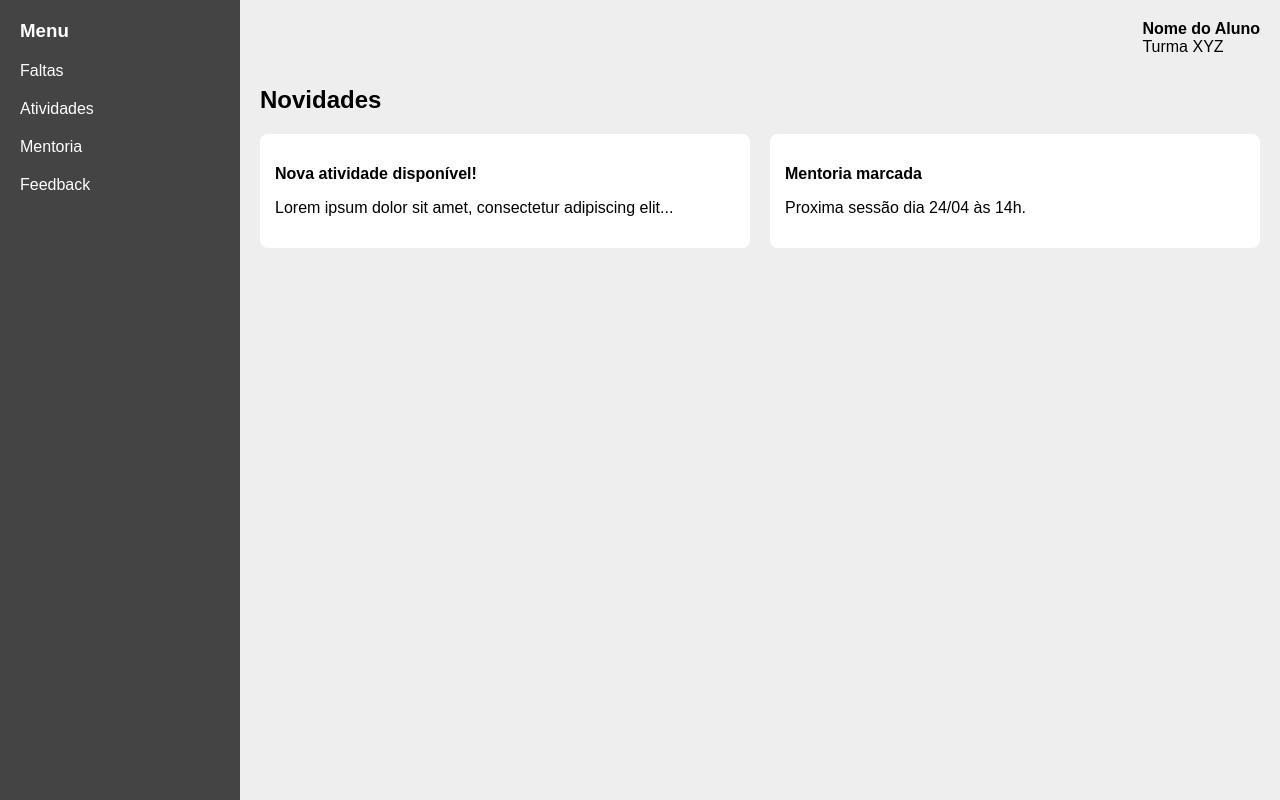
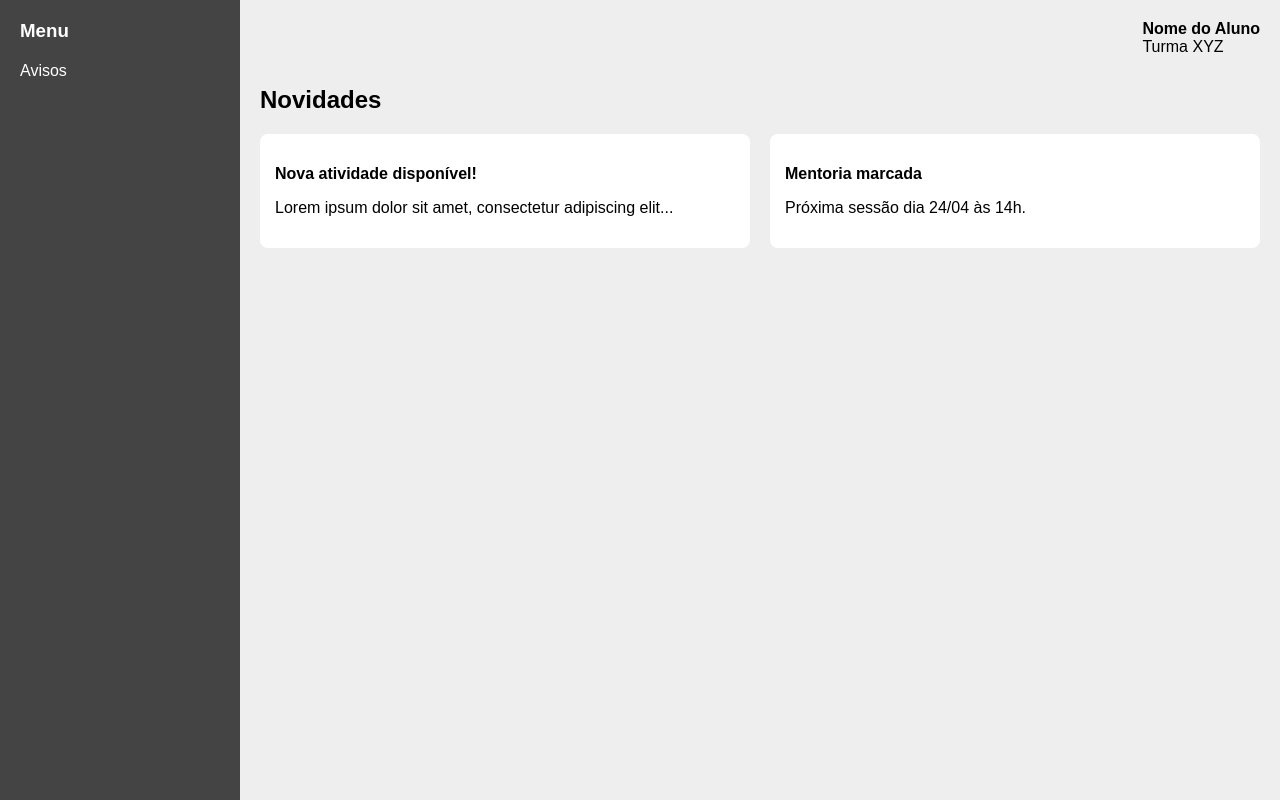
Before and after one commit to GabrielAraujo578/Projeto2-G1, a Django app: page /aluno/ in a window 1280 px wide. Run offline with Django 5.2, Linux system fonts and the light colour scheme.

Commit message:
Update Avisos Gerais

```diff
--- a/solidare/portal/forms.py
+++ b/solidare/portal/forms.py
@@ -3,6 +3,7 @@ from django.contrib.auth.models import User
 from .models import Candidato
 from django.contrib.auth.hashers import make_password
 from datetime import date
+from .models import Aviso
 
 
 class CandidatoForm(forms.ModelForm):
@@ -43,3 +44,8 @@ class CandidatoForm(forms.ModelForm):
         # Não cria o user aqui! Só salva o Candidato.
         candidato = super().save(commit=False)
         return candidato
+
+class AvisoForm(forms.ModelForm):
+    class Meta:
+        model = Aviso
+        fields = ['titulo', 'mensagem']
--- a/solidare/portal/templates/aluno.html
+++ b/solidare/portal/templates/aluno.html
@@ -15,6 +15,13 @@
     .sidebar h3 { margin-top: 0; }
     .sidebar ul { list-style: none; padding: 0; }
     .sidebar li { margin: 20px 0; }
+    .sidebar a {
+      color: white;
+      text-decoration: none;
+    }
+    .sidebar a:hover {
+      text-decoration: underline;
+    }
     .content {
       flex-grow: 1;
       background: #eee;
@@ -42,10 +49,7 @@
     <div class="sidebar">
       <h3>Menu</h3>
       <ul>
-        <li>Faltas</li>
-        <li>Atividades</li>
-        <li>Mentoria</li>
-        <li>Feedback</li>
+        <li><a href="{% url 'lista_avisos' %}">Avisos</a></li> <!-- ADICIONADO -->
       </ul>
     </div>
     <div class="content">
@@ -63,7 +67,7 @@
         </div>
         <div class="card">
           <p><strong>Mentoria marcada</strong></p>
-          <p>Proxima sessão dia 24/04 às 14h.</p>
+          <p>Próxima sessão dia 24/04 às 14h.</p>
         </div>
       </div>
     </div>
--- a/solidare/portal/templates/professor.html
+++ b/solidare/portal/templates/professor.html
@@ -59,6 +59,7 @@
     <div class="sidebar">
       <h3>Menu</h3>
       <button onclick="window.location.href='/candidatos/'">Candidatos</button>
+      <button onclick="window.location.href='/avisos/'">Avisos</button>
     </div>
     <div class="content">
       <div class="topbar">
--- a/solidare/portal/urls.py
+++ b/solidare/portal/urls.py
@@ -13,4 +13,6 @@ urlpatterns = [
     path('professor/', views.pagina_professor, name='pagina_professor'),
     path('candidatos/<int:candidato_id>/status/', views.alterar_status, name='alterar_status'),
     path('sobre/', views.sobre_view, name='sobre'),
+    path('avisos/', views.lista_avisos, name='lista_avisos'),
+    path('avisos/criar/', views.criar_aviso, name='criar_aviso'),
 ]
--- a/solidare/portal/views.py
+++ b/solidare/portal/views.py
@@ -7,7 +7,10 @@ from .forms import CandidatoForm
 from .models import Candidato, Professor, Aluno
 from django.shortcuts import get_object_or_404
 from django.db import transaction
-
+from .models import Aviso
+from django.contrib.auth.decorators import login_required, user_passes_test
+from .models import Aviso
+from .forms import AvisoForm
 
 def login_view(request):
     if request.method == 'POST':
@@ -164,3 +167,35 @@ def sobre_view(request):
         return redirect('sobre')
 
     return render(request, 'sobre.html')
+
+def is_professor(user):
+    return Professor.objects.filter(user=user).exists()
+
+@login_required
+def lista_avisos(request):
+    avisos = Aviso.objects.all().order_by('-data_criacao')
+    eh_professor = Professor.objects.filter(user=request.user).exists()
+
+    return render(request, 'lista_avisos.html', {
+        'avisos': avisos,
+        'eh_professor': eh_professor,
+    })
+
+@login_required
+@user_passes_test(is_professor)
+def criar_aviso(request):
+    if not hasattr(request.user, 'professor'):
+        return HttpResponseForbidden("Apenas professores podem criar avisos.")
+
+    # Resto do código para criar aviso
+    if request.method == 'POST':
+        form = AvisoForm(request.POST)
+        if form.is_valid():
+            aviso = form.save(commit=False)
+            aviso.autor = request.user
+            aviso.save()
+            return redirect('lista_avisos')
+    else:
+        form = AvisoForm()
+
+    return render(request, 'criar_aviso.html', {'form': form})
```
Also changed, not shown: solidare/portal/models.py (+9 -0 lines), solidare/portal/templates/criar_aviso.html (added, +12 -0 lines), solidare/portal/templates/lista_avisos.html (added, +38 -0 lines), solidare/db.sqlite3, solidare/portal/migrations/0011_aviso.py (added).
